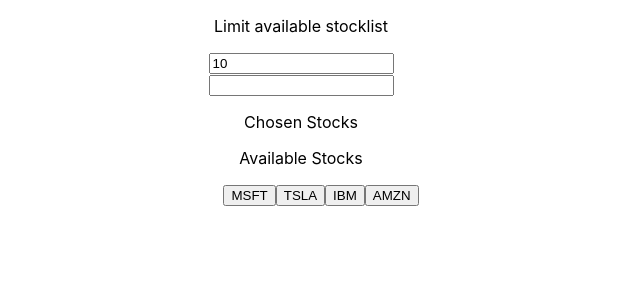
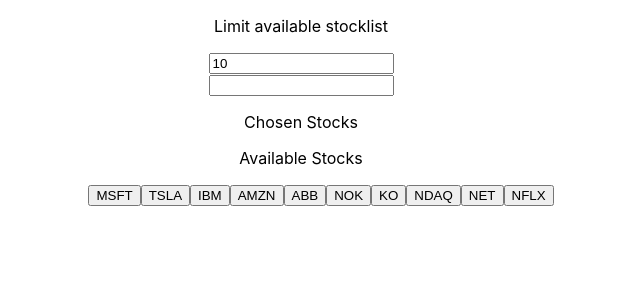
Before and after one commit to KeMaAid/reactstocks, a React (Create React App) app: page / in a window 1280 px wide. Shown: the top 300 px of the page, without its empty margins (339-979 px from the left). Built offline with nearby package versions, Linux system fonts and the light colour scheme.

Commit message:
added some stocks

```diff
--- a/src/App.js
+++ b/src/App.js
@@ -10,12 +10,24 @@
     maxVisibleStock:9
   });
   const [visibleStocks, setVisibleStocks] = useState([]);
-  //add all stocks here
+  //add a function to get all stocks here
   const [allStocks] = useState([
     {symbol:"MSFT", key:1},
     {symbol:"TSLA", key:2},
     {symbol:"IBM",  key:3},
-    {symbol:"AMZN", key:4}
+    {symbol:"AMZN", key:4},
+    {symbol:"ABB", key:5},
+    {symbol:"NOK", key:6},
+    {symbol:"KO", key:7},
+    {symbol:"NDAQ", key:8},
+    {symbol:"NET", key:9},
+    {symbol:"NFLX", key:10},
+    {symbol:"MSFT", key:11},
+    {symbol:"GOOG", key:12},
+    {symbol:"GM", key:13},
+    {symbol:"INTC", key:14},
+    {symbol:"AMD", key:15},
+    {symbol:"NVDA", key:16}
   ]);
 
   function handleSettingChange(newSetting){
```
Also changed, not shown: 1 other file (tests, documents, lock files or other folders).
